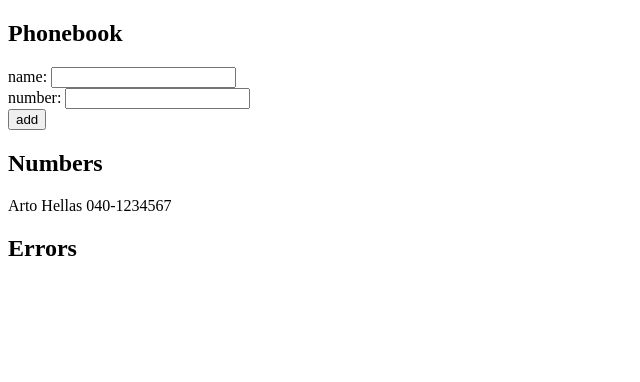
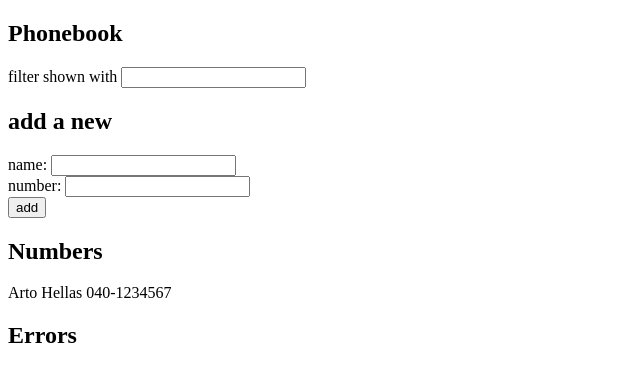
Before and after one commit to lwyers2/fullstackopen, a React (Vite) app in the folder part2/phonebook/: page / in a window 1280 px wide. Shown: the top 382 px of the page, without its empty margins (0-640 px from the left). Built offline with nearby package versions, Linux system fonts and the light colour scheme.

Commit message:
Starting exercise2.9

```diff
--- a/part2/phonebook/src/App.jsx
+++ b/part2/phonebook/src/App.jsx
@@ -1,3 +1,5 @@
+//TODO add comments as I've made this a little more confusing than it should be
+
 import {useState, useEffect} from 'react'
 import './App.css'
 
@@ -20,6 +22,7 @@ const App = () => {
     }
   ])
   const [newName, setNewName] = useState('')
+  const [searchName, setsearchName] = useState('')
   const [newNumber, setNewNumber] = useState('')
   const [errors, setErrors] = useState([])
 
@@ -100,9 +103,20 @@ const App = () => {
     }
   }, [errors]); // Runs whenever the `errors` array is updated
 
+
+  const handleSearch =() => {
+
+  }
+
   return (
     <div>
       <h2>Phonebook</h2>
+      <form >
+        filter shown with <input
+        value={searchName}
+        onChange={handleSearch}/>
+      </form>
+      <h2>add a new</h2>
       <form onSubmit={addNameAndNumber}>
         <div>
           name: <input
```
